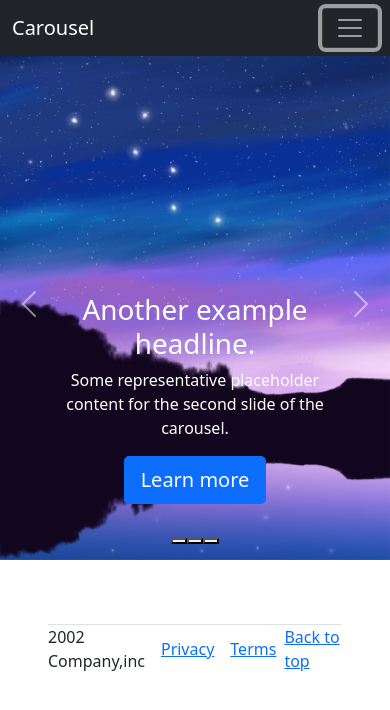
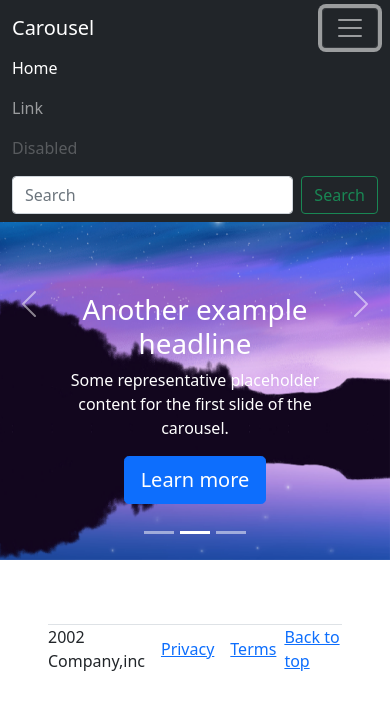
Before and after one commit to MaoDino/lab18, a plain HTML site: page Index.html in a window 390 px wide. Both pictures are taken after a click on the button 350 px from the left and 28 px from the top of the page. Drawn offline with nearby package versions, Linux system fonts and the light colour scheme.

Commit message:
Index.html

```diff
--- a/Index.html
+++ b/Index.html
@@ -5,23 +5,18 @@
     <meta http-equiv="X-UA-Compatible" content="IE=edge" />
     <meta name="viewport" content="width=device-width, initial-scale=1.0" />
     <link rel="stylesheet" href="styles.css" />
-    <!-- Bootstrap care CSS -->
 
+    <!-- Bootstrap -->
     <link
       href="https://cdn.jsdelivr.net/npm/bootstrap@5.1.3/dist/css/bootstrap.min.css"
       rel="stylesheet"
       integrity="sha384-1BmE4kWBq78iYhFldvKuhfTAU6auU8tT94WrHftjDbrCEXSU1oBoqyl2QvZ6jIW3"
       crossorigin="anonymous"
     />
-    <script
-      src="https://cdn.jsdelivr.net/npm/bootstrap@5.1.3/dist/js/bootstrap.bundle.min.js"
-      integrity="sha384-ka7Sk0Gln4gmtz2MlQnikT1wXgYsOg+OMhuP+IlRH9sENBO0LRn5q+8nbTov4+1p"
-      crossorigin="anonymous"
-    ></script>
-    <title>Carousel Page</title>
+    <title>Lab 17.1 Carousel Page</title>
   </head>
   <body>
-    <!-- Header -->
+    <!-- header -->
     <header>
       <nav class="navbar navbar-expand-md navbar-dark fixed-top bg-dark">
         <div class="container-fluid">
@@ -30,17 +25,17 @@
             class="navbar-toggler"
             type="button"
             data-bs-toggle="collapse"
-            data-bs-targer="#navbarCollapse"
+            data-bs-target="#navbarCollapse"
             aria-controls="navbarCollapse"
             aria-expanded="false"
-            aria-label="Toggler navigation"
+            aria-label="Toggle navigation"
           >
             <span class="navbar-toggler-icon"></span>
           </button>
           <div class="collapse navbar-collapse" id="navbarCollapse">
             <ul class="navbar-nav me-auto mb-2 mb-md-0">
               <li class="nav-item">
-                <a href="#" class="nav-link active" aria-current="page">Home</a>
+                <a href="#" aria-current="page" class="nav-link active">Home</a>
               </li>
               <li class="nav-item">
                 <a href="#" class="nav-link">Link</a>
@@ -48,9 +43,9 @@
               <li class="nav-item">
                 <a
                   href="#"
-                  class="nav-link disabled"
                   tabindex="-1"
                   aria-disabled="true"
+                  class="nav-link disabled"
                   >Disabled</a
                 >
               </li>
@@ -59,8 +54,8 @@
               <input
                 type="search"
                 class="form-control me-2"
+                placeholder="Search"
                 aria-label="Search"
-                placeholder="Search"
               />
               <button class="btn btn-outline-success" type="submit">
                 Search
@@ -72,13 +67,12 @@
     </header>
 
     <!-- Carousel -->
-    <main>
     <div id="myCarousel" class="carousel slide" data-bs-ride="carousel">
       <div class="carousel-inner">
         <div class="carousel-item active bg-img1">
           <div class="container">
             <div class="carousel-caption text-start">
-                <h1>Example headline.</h1>
+              <h1>Example headline</h1>
               <p>
                 Some representative placeholder content for the first slide of
                 the carousel.
@@ -92,10 +86,10 @@
         <div class="carousel-item bg-img2">
           <div class="container">
             <div class="carousel-caption">
-                <h1>Another example headline.</h1>
+              <h1>Another example headline</h1>
               <p>
-                  Some representative placeholder content for the second slide
-                  of the carousel.
+                Some representative placeholder content for the first slide of
+                the carousel.
               </p>
               <p>
                 <a href="#" class="btn btn-lg btn-primary">Learn more</a>
@@ -106,9 +100,9 @@
         <div class="carousel-item bg-img3">
           <div class="container">
             <div class="carousel-caption text-end">
-                <h1>One more for good measure.</h1>
+              <h1>One more for good measure</h1>
               <p>
-                  Some representative placeholder content for the third slide of
+                Some representative placeholder content for the first slide of
                 the carousel.
               </p>
               <p>
@@ -118,33 +112,12 @@
           </div>
         </div>
       </div>
-        <div class="carousel-indicators">
-          <button
-            type="button"
-            data-bs-targer="#myCarousel"
-            data-bs-slide-to="0"
-            class="active"
-            aria-label="Slide 1"
-            aria-current="true"
-          ></button>
-          <button
-            type="button"
-            data-bs-targer="#myCarousel"
-            data-bs-slide-to="1"
-            aria-label="Slide 2"
-          ></button>
-          <button
-            type="button"
-            data-bs-targer="#myCarousel"
-            data-bs-slide-to="2"
-            aria-label="Slide 3"
-          ></button>
-        </div>
 
+      <div>
         <button
           class="carousel-control-prev"
           type="button"
-          data-bs-targer="#myCarousel"
+          data-bs-target="#myCarousel"
           data-bs-slide="prev"
         >
           <span class="carousel-control-prev-icon" aria-hidden="true"></span>
@@ -153,14 +126,40 @@
         <button
           class="carousel-control-next"
           type="button"
-          data-bs-targer="#myCarousel"
+          data-bs-target="#myCarousel"
           data-bs-slide="next"
         >
           <span class="carousel-control-next-icon" aria-hidden="true"></span>
           <span class="visually-hidden">Next</span>
         </button>
       </div>
-    </main>
+
+      <div class="carousel-indicators">
+        <button
+          class="active"
+          type="button"
+          data-bs-target="#myCarousel"
+          data-bs-slide-to="0"
+          aria-label="Slide 1"
+          aria-current="true"
+        ></button>
+        <button
+          class=""
+          type="button"
+          data-bs-target="#myCarousel"
+          data-bs-slide-to="1"
+          aria-label="Slide 2"
+        ></button>
+        <button
+          class=""
+          type="button"
+          data-bs-target="#myCarousel"
+          data-bs-slide-to="2"
+          aria-label="Slide 3"
+        ></button>
+      </div>
+    </div>
+
     <footer
       class="d-flex align-items-center justify-content-between mx-5 my-4 w-90 border-top"
     >
@@ -173,7 +172,7 @@
       <a href="#">Back to top</a>
     </footer>
 
-    <!-- JavasCript Bundle with Popper -->
+    <!-- bootstrap js -->
     <script
       src="https://cdn.jsdelivr.net/npm/bootstrap@5.1.3/dist/js/bootstrap.bundle.min.js"
       integrity="sha384-ka7Sk0Gln4gmtz2MlQnikT1wXgYsOg+OMhuP+IlRH9sENBO0LRn5q+8nbTov4+1p"
```
Lines whose indentation alone changed are shown as unchanged.
